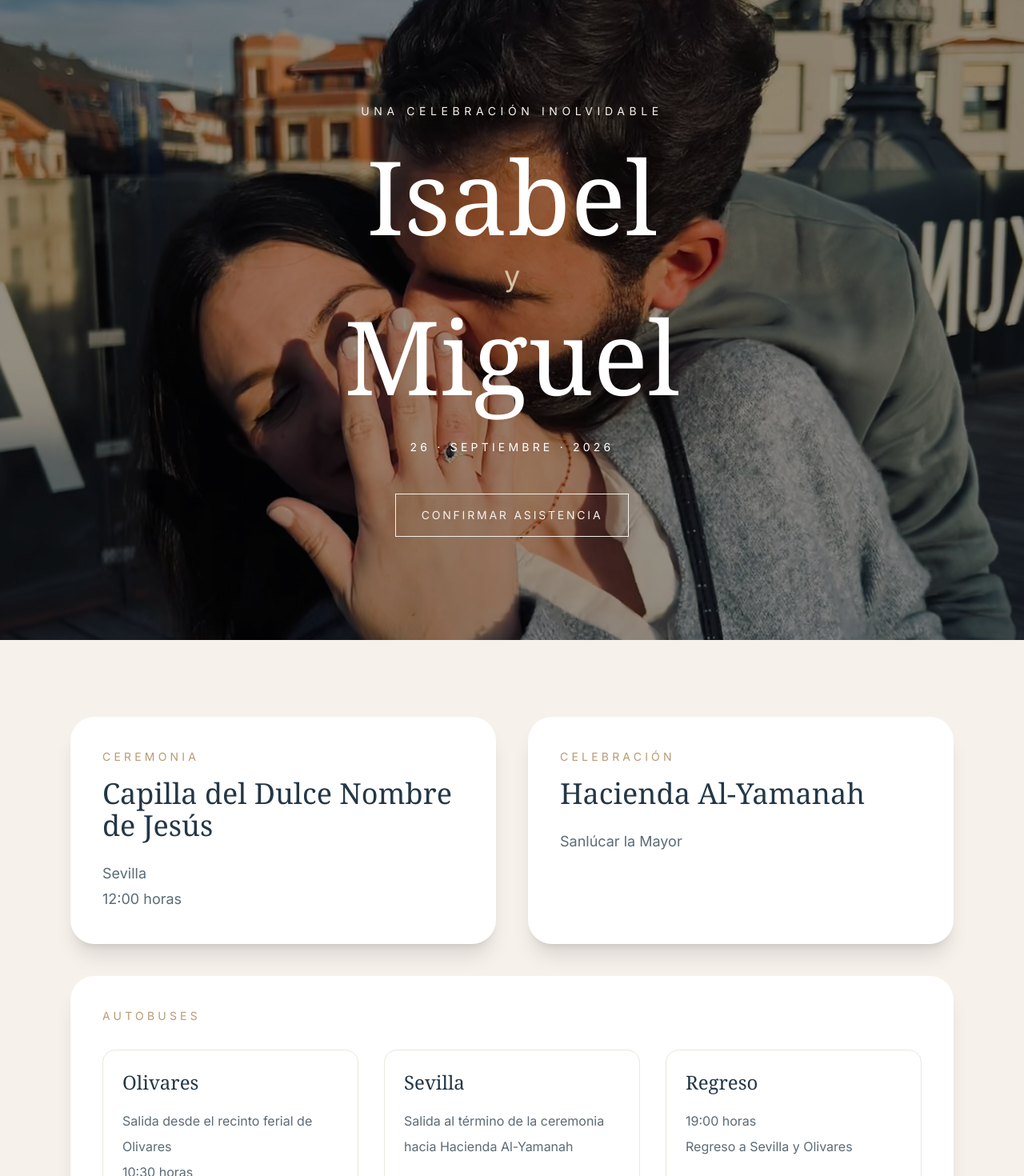
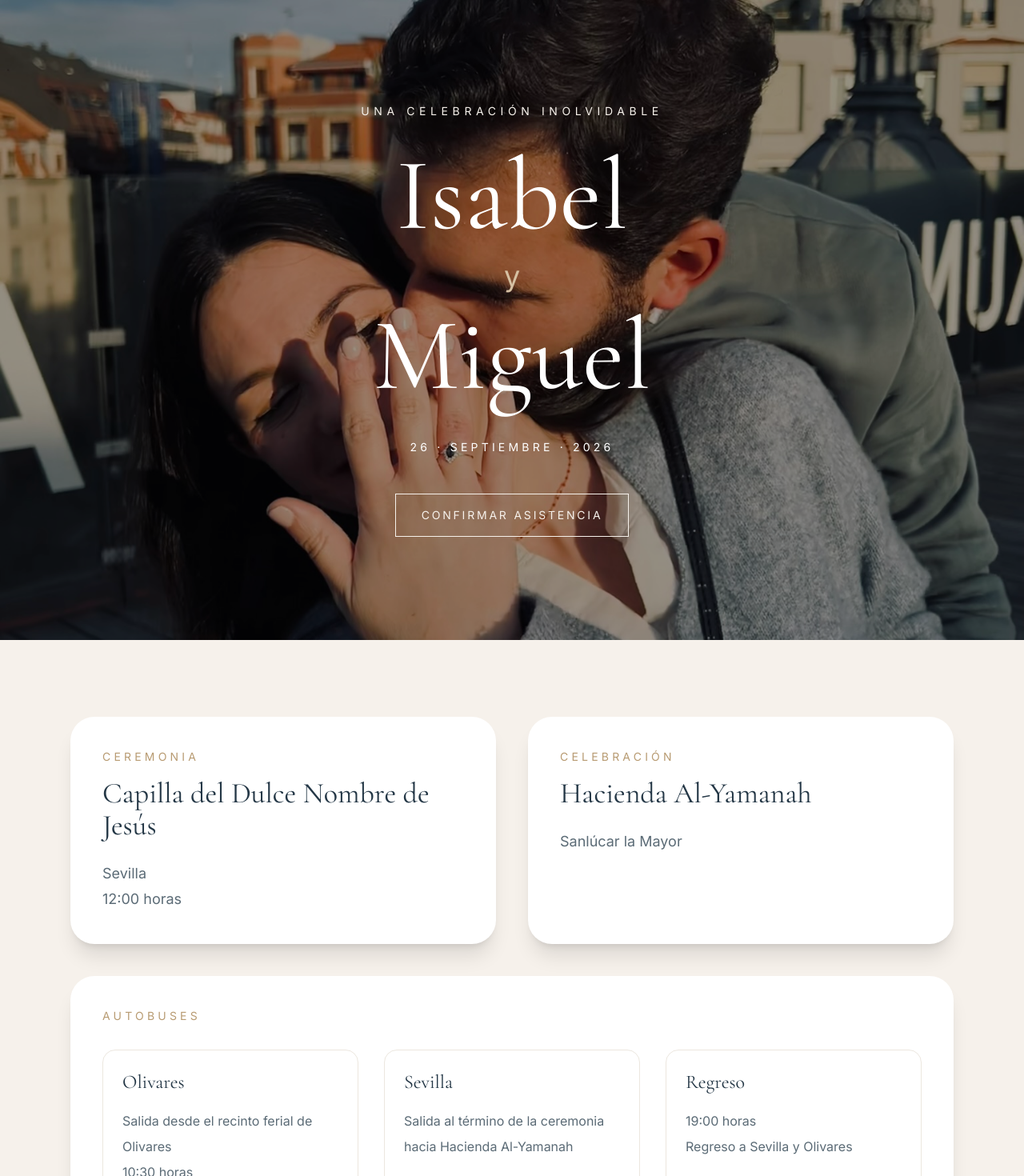
Before and after one commit to migueldevicente7-boop/boda-isabel-miguel, a Next.js app: page / in a window 1280 px wide. Shown: the top 1470 px of the page at 80% size. Built offline with nearby package versions, Linux system fonts and the light colour scheme.

Commit message:
Update page.tsx

```diff
--- a/app/page.tsx
+++ b/app/page.tsx
@@ -18,7 +18,7 @@ export default function Home() {
             Una celebración inolvidable
           </p>
 
-          <h1 className="text-7xl md:text-9xl leading-none font-serif">
+          <h1 className="text-7xl md:text-9xl leading-none">
             Isabel
           </h1>
 
@@ -26,7 +26,7 @@ export default function Home() {
             y
           </p>
 
-          <h1 className="text-7xl md:text-9xl leading-none font-serif">
+          <h1 className="text-7xl md:text-9xl leading-none">
             Miguel
           </h1>
 
@@ -53,12 +53,12 @@ export default function Home() {
       >
 
         {/* CEREMONIA */}
-        <div className="bg-white rounded-[30px] shadow-xl p-10">
+        <div className="bg-white rounded-[30px] shadow-xl p-10 hover:-translate-y-1 transition duration-500">
           <p className="uppercase tracking-[0.3em] text-sm text-[#b89b72] mb-4">
             Ceremonia
           </p>
 
-          <h2 className="text-4xl font-serif mb-6">
+          <h2 className="text-4xl mb-6">
             Capilla del Dulce Nombre de Jesús
           </h2>
 
@@ -70,12 +70,12 @@ export default function Home() {
         </div>
 
         {/* CELEBRACIÓN */}
-        <div className="bg-white rounded-[30px] shadow-xl p-10">
+        <div className="bg-white rounded-[30px] shadow-xl p-10 hover:-translate-y-1 transition duration-500">
           <p className="uppercase tracking-[0.3em] text-sm text-[#b89b72] mb-4">
             Celebración
           </p>
 
-          <h2 className="text-4xl font-serif mb-6">
+          <h2 className="text-4xl mb-6">
             Hacienda Al-Yamanah
           </h2>
 
@@ -85,7 +85,7 @@ export default function Home() {
         </div>
 
         {/* AUTOBUSES */}
-        <div className="bg-white rounded-[30px] shadow-xl p-10 md:col-span-2">
+        <div className="bg-white rounded-[30px] shadow-xl p-10 md:col-span-2 hover:-translate-y-1 transition duration-500">
 
           <p className="uppercase tracking-[0.3em] text-sm text-[#b89b72] mb-8">
             Autobuses
@@ -95,7 +95,7 @@ export default function Home() {
 
             {/* OLIVARES */}
             <div className="border border-[#ece7df] rounded-2xl p-6">
-              <h3 className="text-2xl font-serif mb-4">
+              <h3 className="text-2xl mb-4">
                 Olivares
               </h3>
 
@@ -108,7 +108,7 @@ export default function Home() {
 
             {/* SEVILLA */}
             <div className="border border-[#ece7df] rounded-2xl p-6">
-              <h3 className="text-2xl font-serif mb-4">
+              <h3 className="text-2xl mb-4">
                 Sevilla
               </h3>
 
@@ -121,7 +121,7 @@ export default function Home() {
 
             {/* REGRESO */}
             <div className="border border-[#ece7df] rounded-2xl p-6">
-              <h3 className="text-2xl font-serif mb-4">
+              <h3 className="text-2xl mb-4">
                 Regreso
               </h3>
 
@@ -148,7 +148,7 @@ export default function Home() {
             Confirmación
           </p>
 
-          <h2 className="text-5xl font-serif mb-12">
+          <h2 className="text-5xl mb-12">
             Nos encantará celebrar este día contigo
           </h2>
 
@@ -190,6 +190,26 @@ export default function Home() {
 
       </section>
 
+      <style jsx global>{`
+
+        @keyframes fadeIn {
+          from {
+            opacity: 0;
+            transform: translateY(20px);
+          }
+
+          to {
+            opacity: 1;
+            transform: translateY(0);
+          }
+        }
+
+        .animate-fadeIn {
+          animation: fadeIn 1.2s ease;
+        }
+
+      `}</style>
+
     </main>
   );
 }
```
